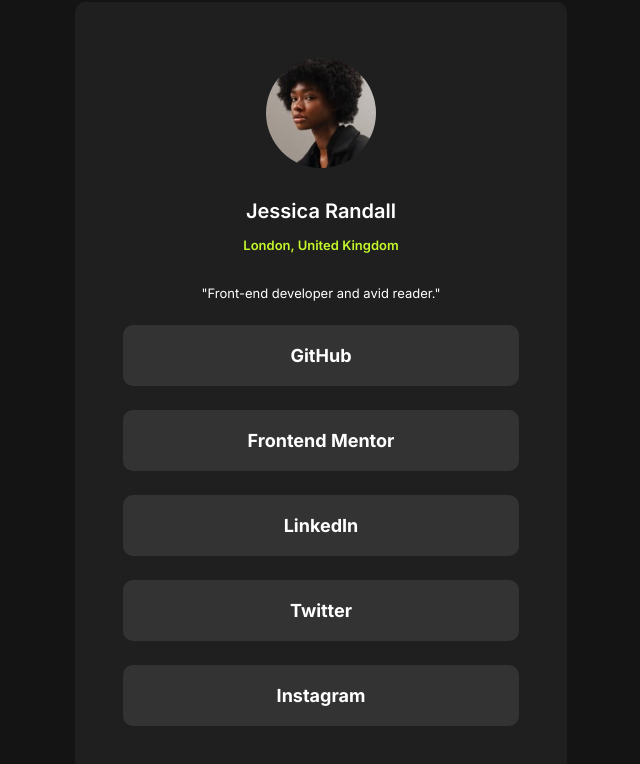
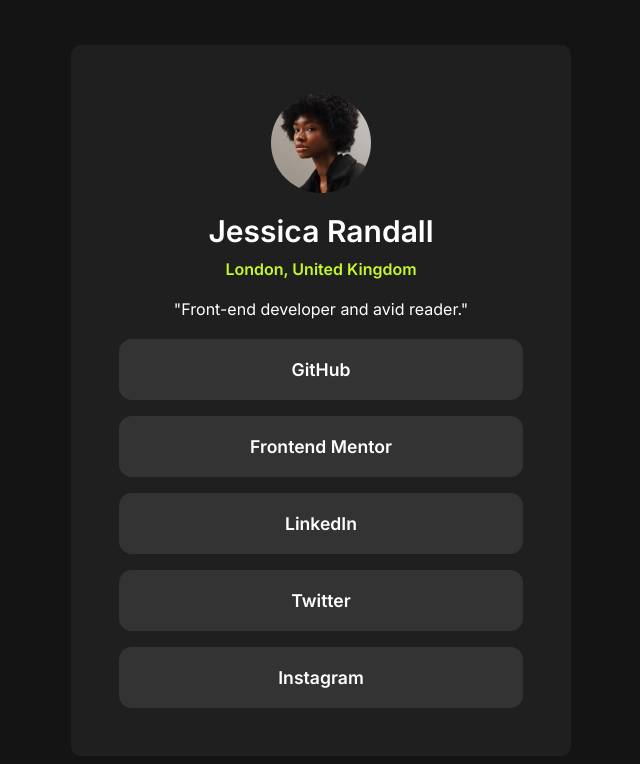
Before and after one commit to youngemin/Social-links-profile, a plain HTML site: page index.html in a window 1280 px wide. Shown: the whole page, without its empty margins (319-959 px from the left). Drawn offline with Linux system fonts and the light colour scheme.

Commit message:
Social-links-profile completed

```diff
--- a/index.html
+++ b/index.html
@@ -17,21 +17,23 @@
 
   <div class="container">
     <img src="/assets/images/avatar-jessica.jpeg" alt="avatar">
-    <div class="content">
-      <p class="name">Jessica Randall</p>
+    <div class="avatar-information">
+      <h2>Jessica Randall</h2>
       <p class="location">
         London, United Kingdom
       </p>
-      <p class="bio">
+    </div>
+
+      <p class="quote">
          "Front-end developer and avid reader."
       </p>
-    </div>
+
     <div class="links">
-      <a href="">GitHub</a>
-      <a href="">Frontend Mentor</a>
-      <a href="">LinkedIn</a>
-      <a href="">Twitter</a>
-      <a href="">Instagram</a>
+      <a href="#">GitHub</a>
+      <a href="#">Frontend Mentor</a>
+      <a href="#">LinkedIn</a>
+      <a href="#">Twitter</a>
+      <a href="#">Instagram</a>
     </div>
   </div>
 
--- a/style.css
+++ b/style.css
@@ -1,81 +1,96 @@
 @import url('https://fonts.googleapis.com/css2?family=Inter:ital,opsz,wght@0,14..32,100..900;1,14..32,100..900&display=swap');
 *{
   margin: 0;
-  padding:0;
+  padding: 0;
+  text-decoration: none;
+  list-style: none;
+  box-sizing: border-box;
+  font-family: 'Inter', sans-serif;
 }
-:root{
---Green: hsl(75, 94%, 57%);
---White: hsl(0, 0%, 100%);
---Grey800: hsl(0, 0%, 12%);
---Grey700: hsl(0, 0%, 20%);
---Grey900: hsl(0, 0%, 8%);
-}
+
 body{
   height: 100vh;
+  display: flex;
   justify-content: center;
   align-items: center;
-  background-color: var(--Grey900);
-  display: flex;
+  background-color:hsl(0, 0%, 8%);
 }
 
-.container {
-  max-width: 380px;
-  width: 100%;
-  background-color: var(--Grey800);
-  padding: 3.5rem;
+.container{
+  background-color:hsl(0, 0%, 12%);
+  width: 500px;
+  color: white;
+  display: flex;
+  flex-direction: column;
+  border-radius: 10px;
+  padding: 3rem 3rem;
+  align-items: center;
+  gap: 20px;
+}
+
+.container img{
+  width: 100px;
+  border-radius: 50%;
+}
+.container .avatar-information{
   display: flex;
   flex-direction: column;
   text-align: center;
-  color: var(--White);
-  align-items: center;
-  border-radius: 10px;
+  gap: 10px;
 }
 
-.container img{
-  border-radius: 100%;
-  width: 110px;
+.avatar-information h2{
+  font-weight: 600;
+  font-size: 30px;
 }
 
-.container .content{
-  font-family: 'Inter', sans-serif;
-  padding: 1rem;
-}
-.name{
-  font-size: 20px;
-  color: var(--White);
+.avatar-information p{
+  color: hsl(75, 94%, 57%);
   font-weight: 600;
-  padding: 0.9rem;
 }
 
-.location {
-  color: var(--Green);
-  font-weight: 600;
-  font-size: 13px;
-  padding-bottom: 2rem;
+.links {
+  display: flex;
+  flex-direction: column;
+  gap: 1rem;
+  justify-content: center;
+  align-items: center;
+  width: 100%;
 }
 
-.bio{
-  font-size: 13px;
-  color: var(--White);
-}
-.links{
-  display: flex;
-  flex-direction: column;
-  font-family: 'Inter', sans-serif;
-}
-.links a {
-  display: inline-block;
-  background-color: var(--Grey700);
-  border:none;
-  width: 300px;
-  text-align: center;
-  padding: 20px 48px;
+.links a{
+  width: 100%;
+  padding: 20px 20px;
+  background-color:hsl(0, 0%, 20%);
   text-decoration: none;
   color: white;
-  margin: 0.5rem;
-  border-radius: 10px;
-  cursor: pointer;
-  font-weight: bold;
-  margin-bottom: 1rem;
-  font-size: 18px;
+  text-align: center;
+  border-radius: 0.8rem;
+  font-weight: 600;
+  font-size: 1.1rem;
+  transition: 0.5s;
 }
+.links a:hover{
+  background-color: hsl(75, 94%, 57%);
+  color: hsl(0, 0%, 8%);
+}
+
+
+@media (max-width:375px){
+  .container{
+    width: 90%;
+    max-width: 380px;
+    margin: 20px auto;
+    padding: 40px;
+    display: flex;
+    flex-direction: column;
+  }
+  .container .quote {
+    font-size: 14px;
+  }
+
+  .links{
+    display: flex;
+    width: 100%;
+  }
+}
```
